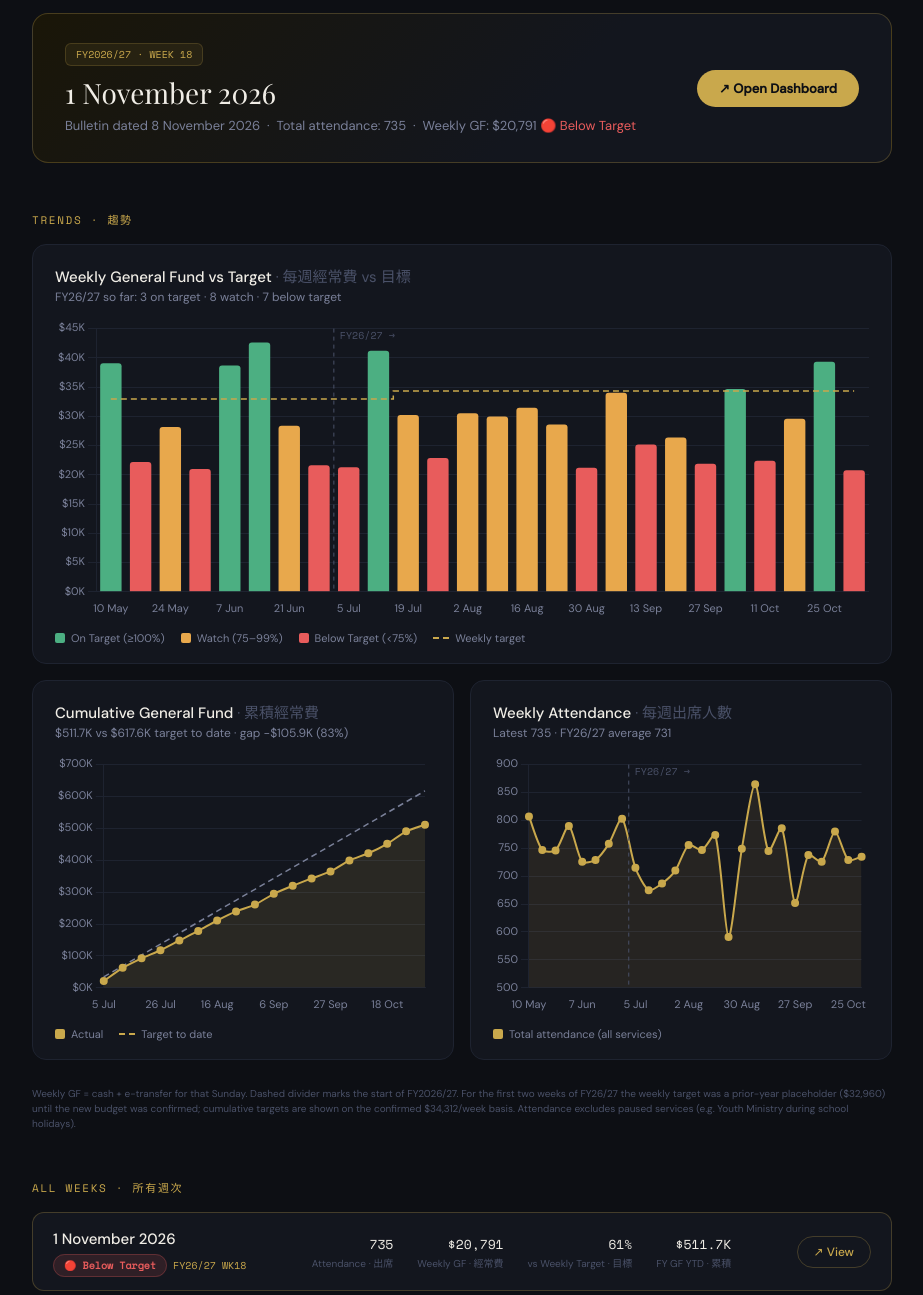
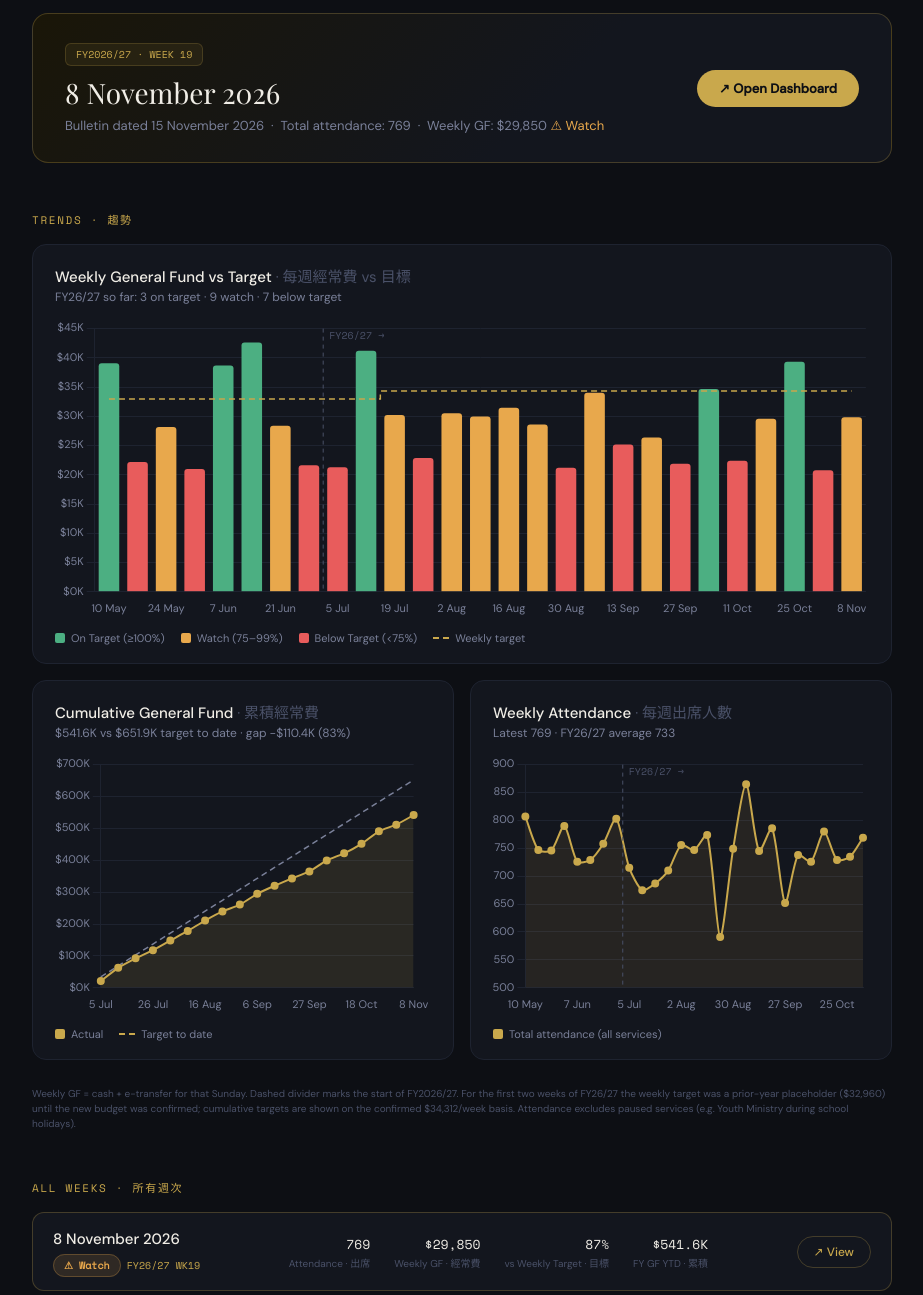
Before and after one commit to raycmyu/efca-dashboard, a plain HTML site: page index.html in a window 1280 px wide. Shown: the part 207-1502 px from the top of the page, without its empty margins (178-1101 px from the left). Drawn offline with nearby package versions, Linux system fonts and the light colour scheme.

Commit message:
Update index.html

```diff
--- a/index.html
+++ b/index.html
@@ -63,11 +63,11 @@
     <div class="section-label">Latest Week · 最新一週</div>
     <div class="latest-card">
       <div>
-        <div class="fy-badge">FY2026/27 · WEEK 18</div>
-        <div class="week">1 November 2026</div>
-        <div class="meta">Bulletin dated 8 November 2026 &nbsp;·&nbsp; Total attendance: 735 &nbsp;·&nbsp; Weekly GF: $20,791 <span style="color:#E85C5C">🔴 Below Target</span></div>
+        <div class="fy-badge">FY2026/27 · WEEK 19</div>
+        <div class="week">8 November 2026</div>
+        <div class="meta">Bulletin dated 15 November 2026 &nbsp;·&nbsp; Total attendance: 769 &nbsp;·&nbsp; Weekly GF: $29,850 <span style="color:#E8A84C">⚠ Watch</span></div>
       </div>
-      <a href="church-dashboard-20261101.html" class="btn">↗ Open Dashboard</a>
+      <a href="church-dashboard-20261108.html" class="btn">↗ Open Dashboard</a>
     </div>
 
     <div class="section-label">Trends · 趨勢</div>
@@ -102,6 +102,17 @@
 
     <div class="section-label">All Weeks · 所有週次</div>
     <div class="archive-list">
+
+      <div class="archive-item new-fy">
+        <div><div class="date">8 November 2026</div><span class="tag tag-watch">⚠ Watch</span><span style="margin-left:6px;font-size:10px;color:#C9A84C;font-family:'Space Mono',monospace">FY26/27 WK19</span></div>
+        <div class="stats">
+          <div class="stat-item"><div class="val">769</div><div class="lbl">Attendance · 出席</div></div>
+          <div class="stat-item"><div class="val">$29,850</div><div class="lbl">Weekly GF · 經常費</div></div>
+          <div class="stat-item"><div class="val">87%</div><div class="lbl">vs Weekly Target · 目標</div></div>
+          <div class="stat-item"><div class="val">$541.6K</div><div class="lbl">FY GF YTD · 累積</div></div>
+        </div>
+        <a href="church-dashboard-20261108.html" class="btn-sm">↗ View</a>
+      </div>
 
       <div class="archive-item new-fy">
         <div><div class="date">1 November 2026</div><span class="tag tag-below">🔴 Below Target</span><span style="margin-left:6px;font-size:10px;color:#C9A84C;font-family:'Space Mono',monospace">FY26/27 WK18</span></div>
@@ -415,6 +426,7 @@
       {d:"18 Oct", att:780, gf:29566,    tgt:34312, fy:"26/27", cumA:451502, cumT:548978},
       {d:"25 Oct", att:729, gf:39341,    tgt:34312, fy:"26/27", cumA:490844, cumT:583289},
       {d:"1 Nov",  att:735, gf:20791,    tgt:34312, fy:"26/27", cumA:511701, cumT:617600},
+      {d:"8 Nov",  att:769, gf:29850,    tgt:34312, fy:"26/27", cumA:541551, cumT:651911},
     ];
 
     const C = {gold:"#C9A84C", green:"#4CAF82", amber:"#E8A84C", red:"#E85C5C", muted:"#7A8099", grid:"#1E2330", text:"#F0EDE6"};
```
